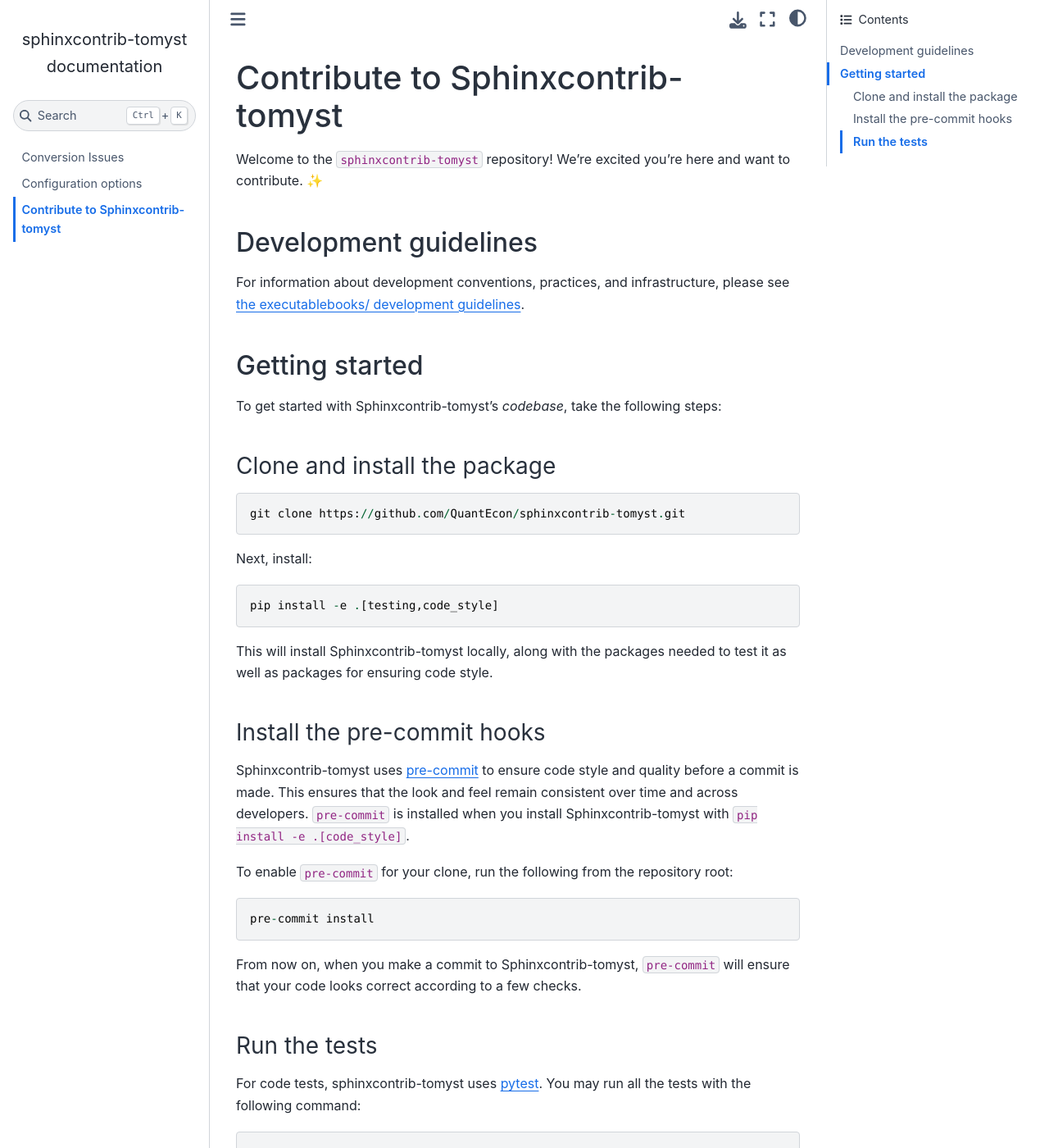
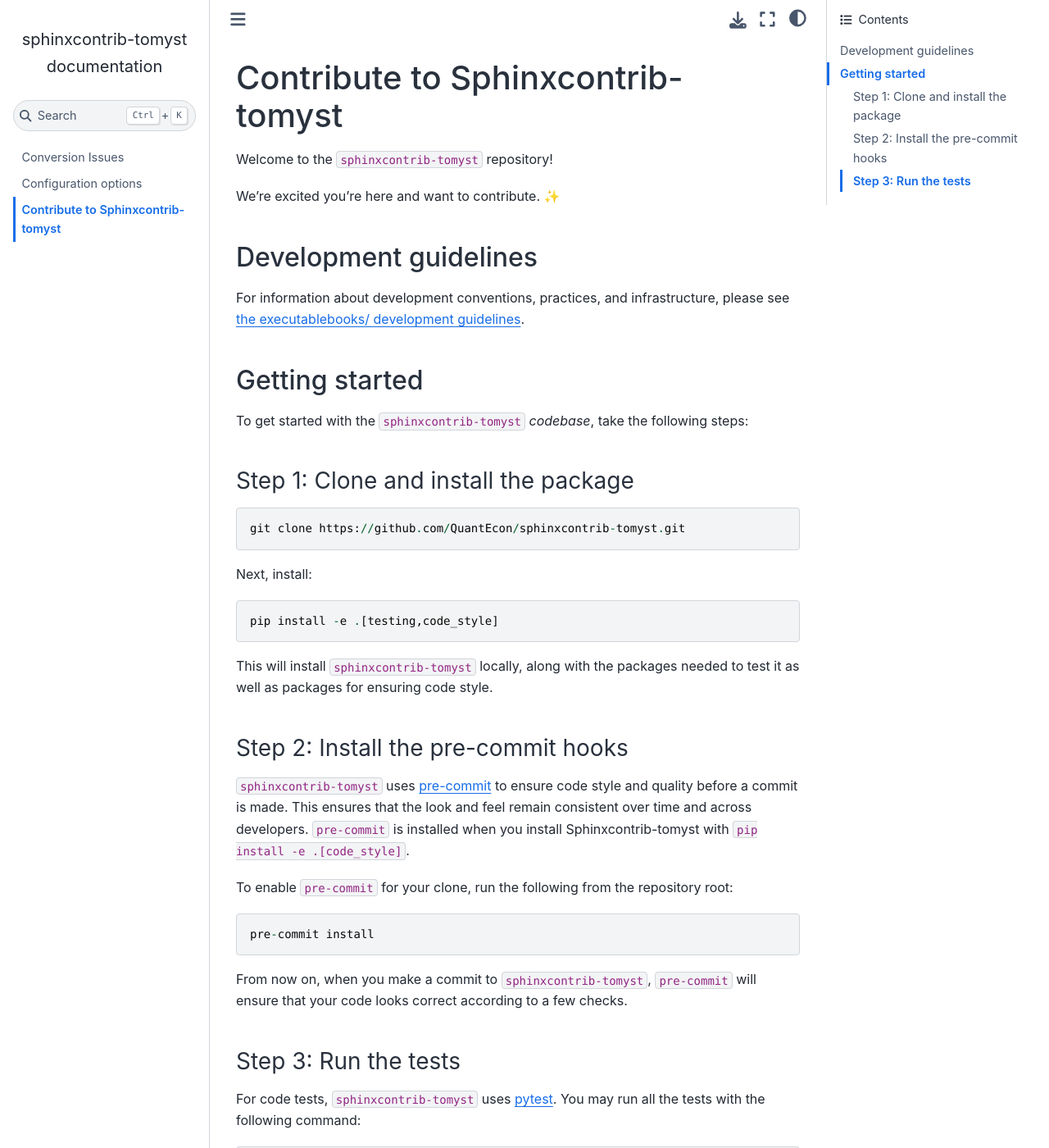
Before and after one commit to executablebooks/sphinx-tomyst, a Sphinx documentation site: the page built from docs/source/contribute.rst, in a window 1280 px wide and 1400 px high. Shown: the whole window at 82% size. Built offline with Sphinx 7.4.7 and the Sphinx Book theme 1.1.4, drawn with Linux system fonts in a browser that asks for light colours.

Commit message:
adjust docs

```diff
--- a/docs/source/contribute.rst
+++ b/docs/source/contribute.rst
@@ -1,20 +1,24 @@
 Contribute to Sphinxcontrib-tomyst
 ==================================
 
-Welcome to the ``sphinxcontrib-tomyst`` repository! We're excited you're here and want to contribute. ✨
+Welcome to the ``sphinxcontrib-tomyst`` repository!
+
+We're excited you're here and want to contribute. ✨
 
 Development guidelines
 ----------------------
 
-For information about development conventions, practices, and infrastructure, please see `the executablebooks/ development guidelines <https://github.com/executablebooks/.github/blob/master/CONTRIBUTING.md>`_.
+For information about development conventions, practices, and
+infrastructure, please see `the executablebooks/ development
+guidelines <https://github.com/executablebooks/.github/blob/master/CONTRIBUTING.md>`__.
 
 Getting started
 ---------------
 
-To get started with Sphinxcontrib-tomyst's *codebase*, take the following steps:
+To get started with the ``sphinxcontrib-tomyst`` *codebase*, take the following steps:
 
-Clone and install the package
-~~~~~~~~~~~~~~~~~~~~~~~~~~~~~
+Step 1: Clone and install the package
+~~~~~~~~~~~~~~~~~~~~~~~~~~~~~~~~~~~~~
 
 ::
 
@@ -28,14 +32,15 @@
     pip install -e .[testing,code_style]
 
 
-This will install Sphinxcontrib-tomyst locally, along with the packages needed to test it
+This will install ``sphinxcontrib-tomyst`` locally, along with the packages needed to test it
 as well as packages for ensuring code style.
 
-Install the pre-commit hooks
-~~~~~~~~~~~~~~~~~~~~~~~~~~~~
+Step 2: Install the pre-commit hooks
+~~~~~~~~~~~~~~~~~~~~~~~~~~~~~~~~~~~~~
 
-Sphinxcontrib-tomyst uses `pre-commit <https://pre-commit.com/>`_ to ensure code style
-and quality before a commit is made. This ensures that the look and feel remain consistent over time and across developers. ``pre-commit`` is installed when you
+``sphinxcontrib-tomyst`` uses `pre-commit <https://pre-commit.com/>`__ to ensure code style
+and quality before a commit is made. This ensures that the look and feel remain consistent
+over time and across developers. ``pre-commit`` is installed when you
 install Sphinxcontrib-tomyst with ``pip install -e .[code_style]``.
 
 To enable ``pre-commit`` for your clone, run the following from the repository root:
@@ -45,13 +50,13 @@
     pre-commit install
 
 
-From now on, when you make a commit to Sphinxcontrib-tomyst, ``pre-commit`` will ensure that your
-code looks correct according to a few checks.
+From now on, when you make a commit to ``sphinxcontrib-tomyst``, ``pre-commit`` will ensure
+that your code looks correct according to a few checks.
 
-Run the tests
-~~~~~~~~~~~~~
+Step 3: Run the tests
+~~~~~~~~~~~~~~~~~~~~~
 
-For code tests, sphinxcontrib-tomyst uses `pytest <https://docs.pytest.org>`_.
+For code tests, ``sphinxcontrib-tomyst`` uses `pytest <https://docs.pytest.org>`_.
 You may run all the tests with the following command:
 
 ::
```
